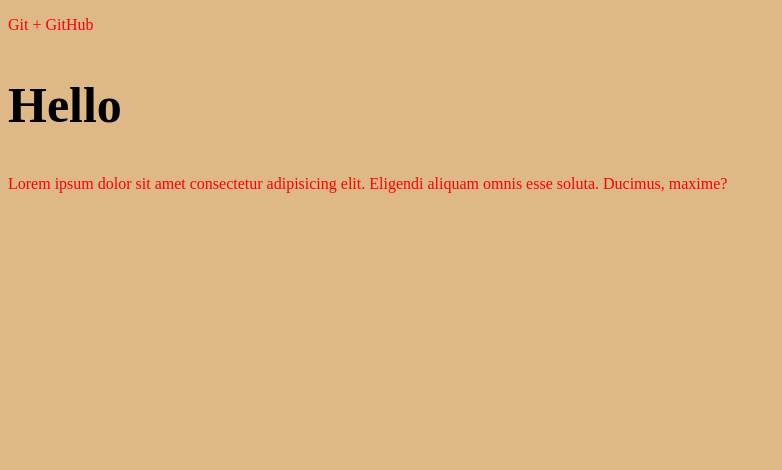
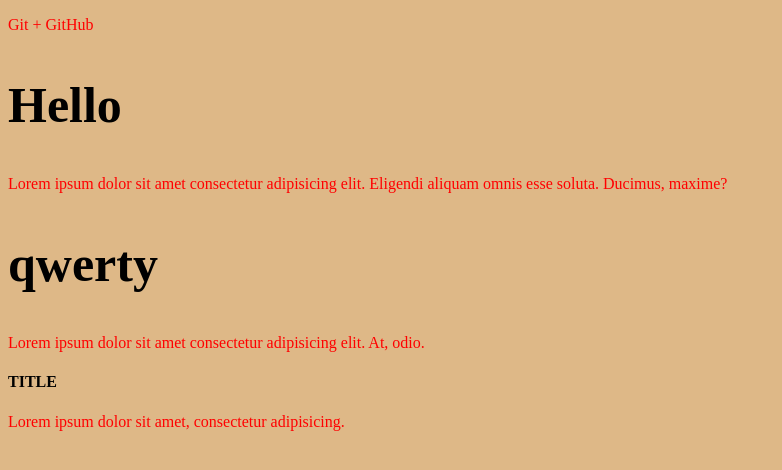
Before and after one commit to Ilshat700/gittest, a plain HTML site: page index.html in a window 1280 px wide. Shown: the whole page, without its empty margins (0-782 px from the left). Drawn offline with Linux system fonts and the light colour scheme.

Commit message:
Новая пролда

```diff
--- a/index.html
+++ b/index.html
@@ -13,7 +13,10 @@
     <h2>Hello</h2>
     <p>Lorem ipsum dolor sit amet consectetur adipisicing elit. Eligendi aliquam omnis
         esse soluta. Ducimus, maxime?</p>
-
+    <h2>qwerty</h2>
+    <p>Lorem ipsum dolor sit amet consectetur adipisicing elit. At, odio.</p>
+    <h4>TITLE</h4>
+    <p>Lorem ipsum dolor sit amet, consectetur adipisicing.</p>
 </body>
 
 </html>
```
